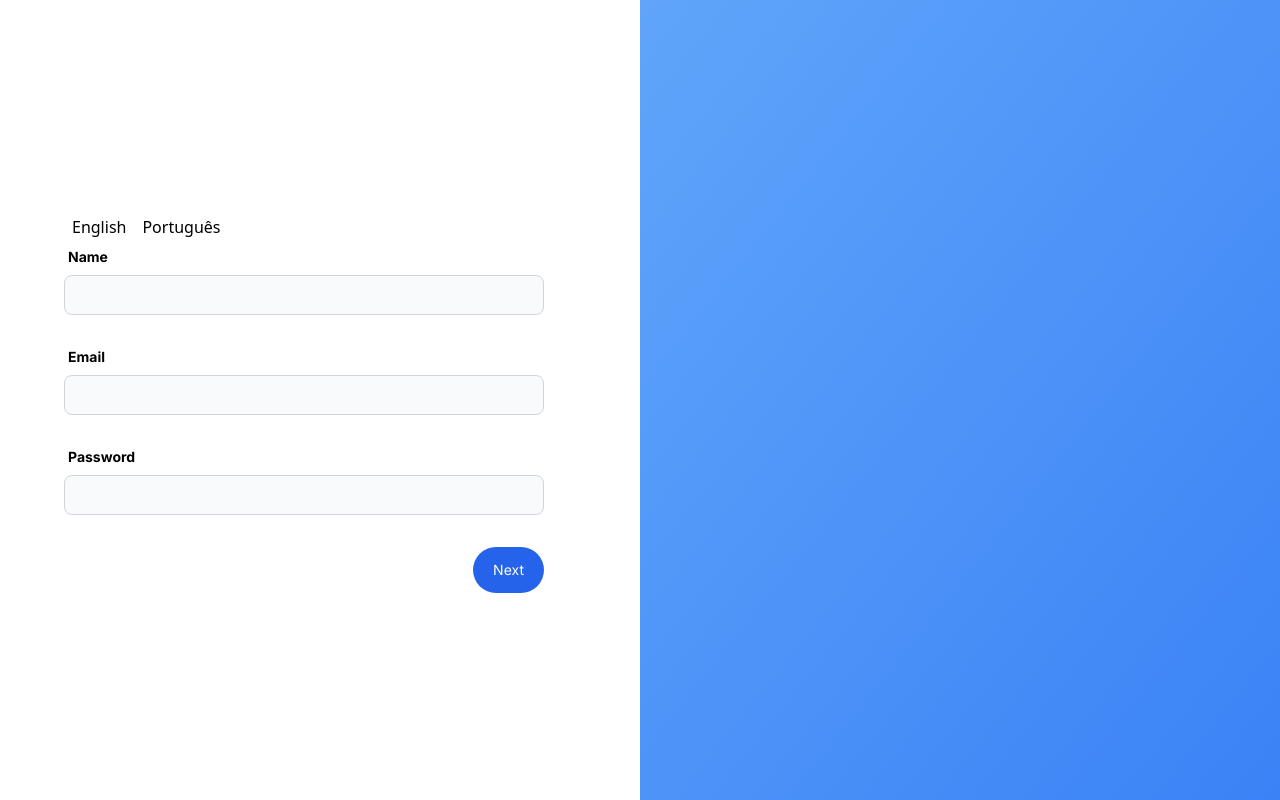
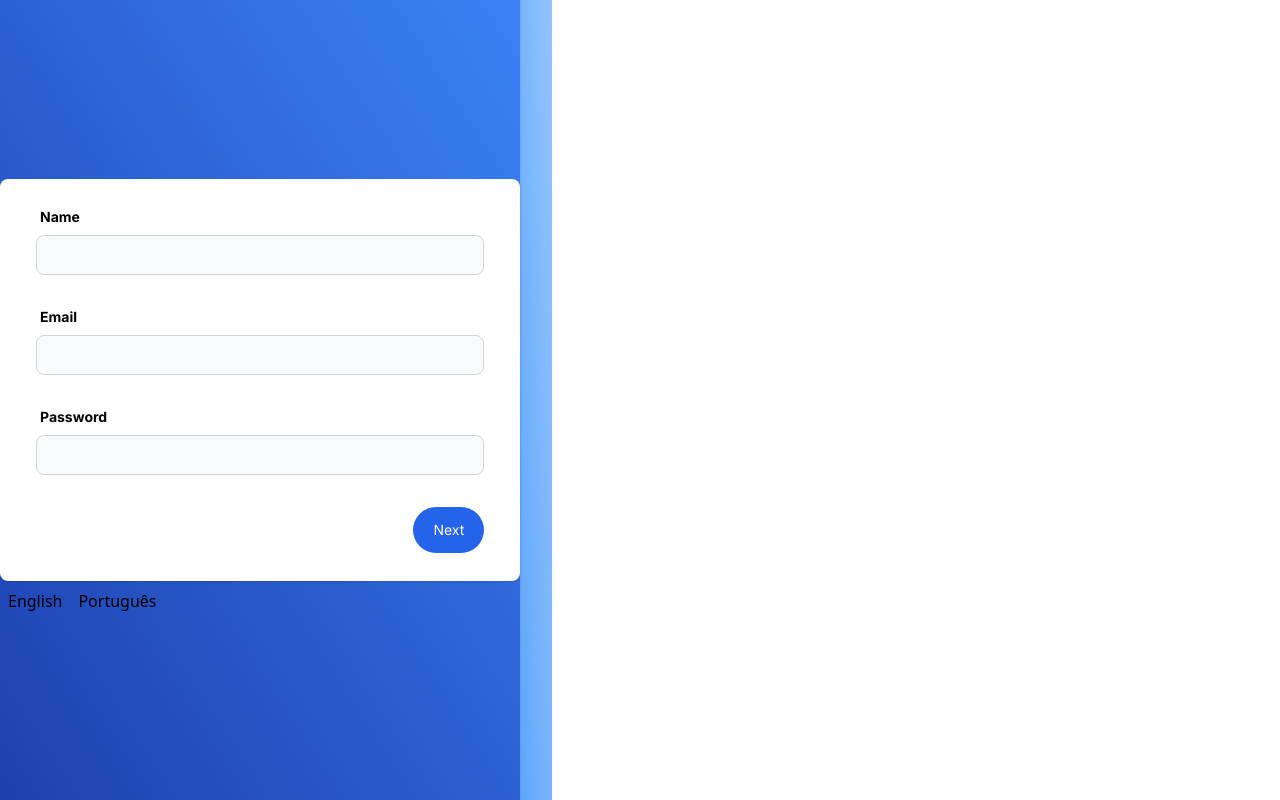
Before and after one commit to RhodriJ9/DynamicForm, a Vue app: page / in a window 1280 px wide. Built offline with nearby package versions, Linux system fonts and the light colour scheme.

Commit message:
Split page component

```diff
--- a/src/App.vue
+++ b/src/App.vue
@@ -1,24 +1,25 @@
 <template>
-  <div class="flex h-screen w-full">
-    <div class="w-6/12 h-full flex items-center justify-center">
-      <div>
-        <SelectLanguage />
+  <SplitPage>
+    <template #MainContent>
+      <div class="bg-white rounded-lg p-7 px-5 shadow">
         <RegisterForm class="max-w-lg" />
       </div>
-    </div>
-    <div class="w-6/12 h-full bg-gradient-to-br from-blue-400 to-blue-500"></div>
-  </div>
+      <SelectLanguage />
+    </template>
+  </SplitPage>
 </template>
 
 <script>
 import { defineComponent } from 'vue'
+import SplitPage from './components/pages/SplitPage.vue';
 import RegisterForm from './components/account/RegisterForm.vue';
 import SelectLanguage from './components/language/SelectLanguage.vue'
 
 export default defineComponent({
   components: {
     RegisterForm,
-    SelectLanguage
+    SelectLanguage,
+    SplitPage
   },
 })
 </script>
--- a/src/classes/Field.ts
+++ b/src/classes/Field.ts
@@ -4,7 +4,7 @@ import FieldDependancy from './FieldDepandancy.ts'
 class Field {
   stage: number
   label: string
-  type: number
+  type: string
   required: boolean
   width: string
   validation: any
@@ -14,7 +14,7 @@ class Field {
   constructor(
     stage: number,
     label: string,
-    type: number,
+    type: string,
     required: boolean,
     width: string,
     validation: any,
--- a/src/components/DynamicFields.vue
+++ b/src/components/DynamicFields.vue
@@ -1,11 +1,11 @@
 <template>
     <VeeForm :validation-schema="validationSchema" class="w-full" @submit="onSubmit">
-    <div class="flex flex-wrap w-full -mx-4">
+    <div class="flex flex-wrap w-full -mr-4">
       <div
         v-for="(field, index) in currentFields"
         :key="'field' + field.stage + index"
         :class="field.width"
-        class="px-4 mb-8"
+        class="mb-8 px-4"
       >
         <InputLabel
           v-if="displayLabel(field)"
@@ -56,7 +56,7 @@
       </div>
     </div>
 
-    <div class="flex justify-end mx-8">
+    <div class="flex justify-end mx-4">
       <PrimaryButton
         :text="finalStage ? this.t('submit') : this.t('next')"
         type="submit"
--- /dev/null
+++ b/src/components/pages/SplitPage.vue
@@ -0,0 +1,14 @@
+<template>
+  <div class="flex h-screen w-full">
+
+    <div class="w-5/12 flex items-center justify-center h-full bg-gradient-to-bl from-blue-500 to-blue-800 shadow z-10">
+      <div>
+        <slot name="MainContent" />
+      </div>
+    </div>
+    <div class="w-8 bg-gradient-to-bl from-blue-300 to-blue-400 h-full" />
+    <div class="w-7/12 h-full">
+      <slot name="SideContent" />
+    </div>
+  </div>
+</template>
```
